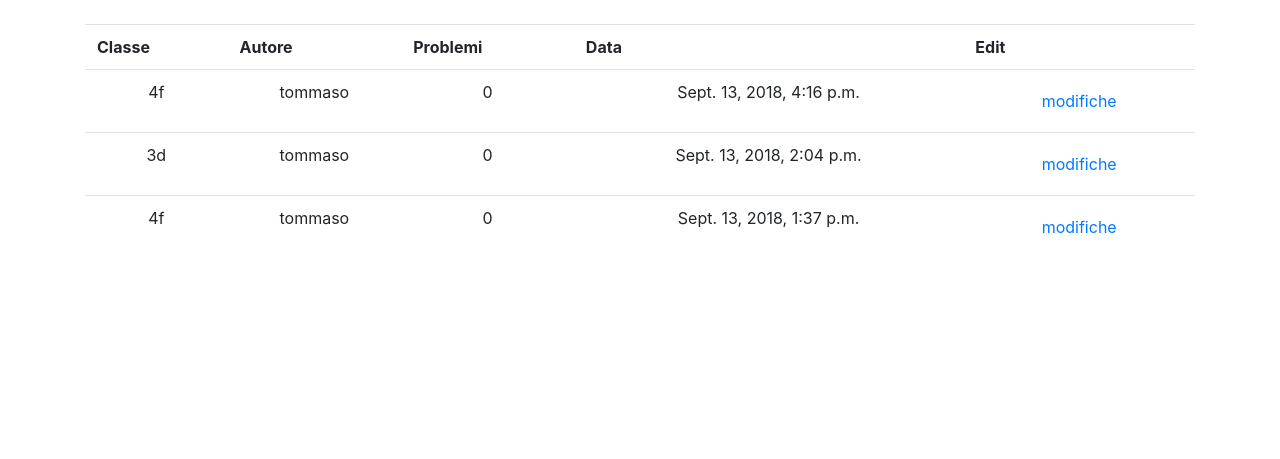
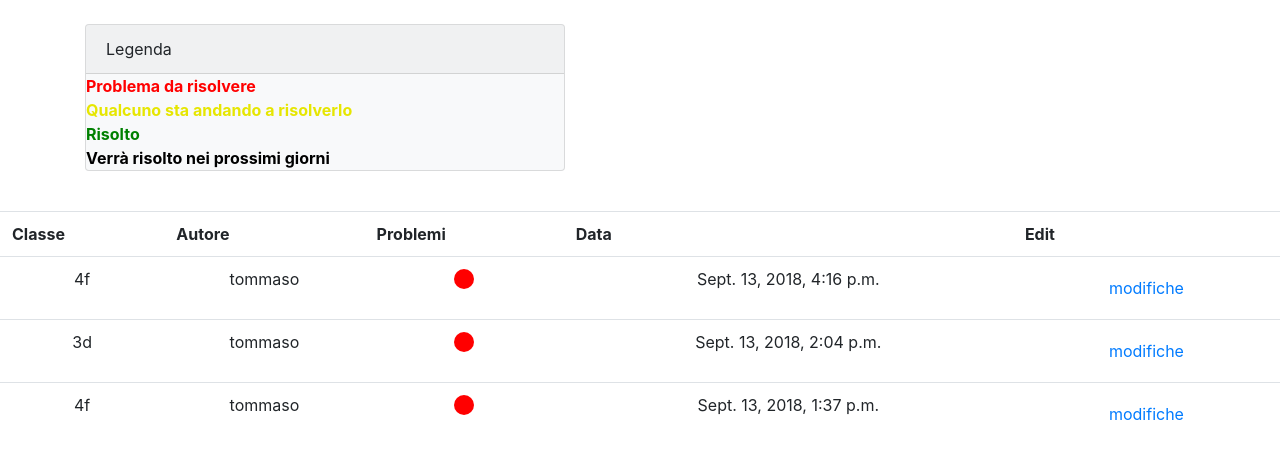
Before and after one commit to Ro0t-set/problemi-tecnici, a Django app: page /problemi/ in a window 1280 px wide. Shown: the top 459 px of the page. Run offline with Django 3.2, Linux system fonts and the light colour scheme; a user stored in the database is signed in; data comes from the database, SQL or seed files in the repository; both versions use the stored data as it was after the commit; some libraries are stand-ins or nearby versions.

Commit message:
dajeWERFAD

```diff
--- a/app/templates/problemi.html
+++ b/app/templates/problemi.html
@@ -4,12 +4,61 @@
 
 
 <br>
+
+
+
 <div class="container">
+  <div class="card bg-light mb-3" style="max-width: 30rem;">
+    <div class="card-header">Legenda</div>
+    <b style="color:red;">Problema da risolvere</b>
+    <b style="color:#e6e600;">Qualcuno sta andando a risolverlo</b>
+    <b style="color:green;">Risolto</b>
+    <b style="color:black;">Verrà risolto nei prossimi giorni</b>
+    </div>
+  </div>
+  <br>
   <div class="center">
     <table id="problemitable" class='table' cellpadding="10">
       <tr id="tableheader"><th scope="col"> Classe</th><th scope="col">Autore</th><th scope="col">Problemi<th scope="col">Data</th><th scope="col">Edit</th scope="col"></tr>
       {%for problemi in problemi%}
-        <tr class="tabledata" scope="row"><td scope="col">{{problemi.classe}}</td><td>{{problemi.autore}}</td><td>{{problemi.risoluzione}}</td><td>{{problemi.published_date}}</td><td><a class="btn btn-default" href="{% url 'problema_edit' problema_id=problemi.id %}">modifiche</a></td></tr>
+        <tr class="tabledata" scope="row"><td scope="col">{{problemi.classe}}</td><td>{{problemi.autore}}</td><td>
+        <center>  <div class=tag{{problemi.id}}></div></center>
+          {%if problemi.risoluzione == 0%}
+          <style>.tag{{problemi.id}} {
+                          	width:20px;
+                          	height:20px;
+                          	border-radius:50px;
+                          	background:red;
+                          }
+          </style>
+          {%elif problemi.risoluzione == 1%}
+          <style>.tag{{problemi.id}} {
+                            width:20px;
+                            height:20px;
+                            border-radius:50px;
+                            background:#e6e600;
+                          }
+          </style>
+
+          {%elif problemi.risoluzione == 2%}
+          <style>.tag{{problemi.id}} {
+                          	width:20px;
+                          	height:20px;
+                          	border-radius:50px;
+                          	background:green;
+                          }
+          </style>
+          {%elif problemi.risoluzione == 3%}
+          <style>.tag{{problemi.id}} {
+                          	width:20px;
+                          	height:20px;
+                          	border-radius:50px;
+                          	background:black;
+                          }
+          </style>
+          {%endif%}
+
+        </td><td>{{problemi.published_date}}</td><td><a class="btn btn-default" href="{% url 'problema_edit' problema_id=problemi.id %}">modifiche</a></td></tr>
       {% endfor %}
     </table>
   </div>
```
Also changed, not shown: app/templates/problema_edit.html (+4 -4 lines), db.sqlite3.
